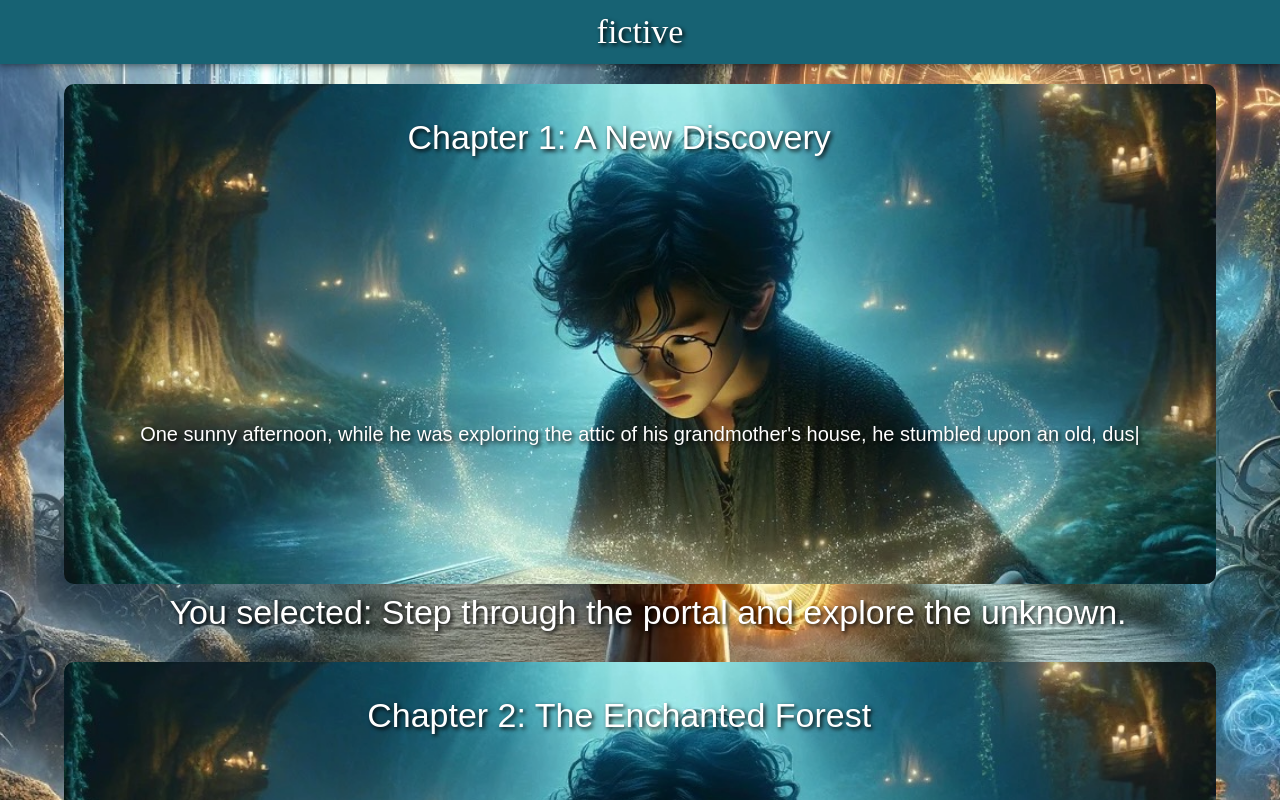
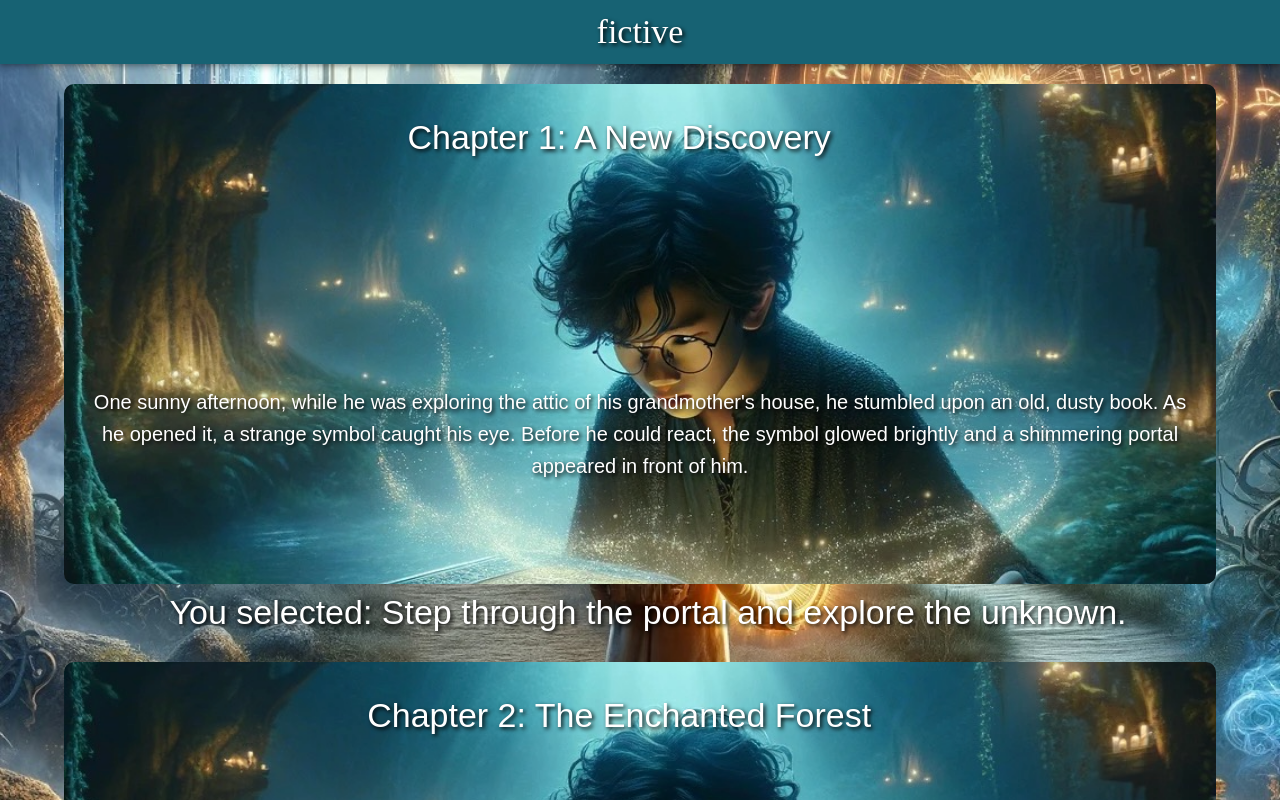
Before and after one commit to dylannguyen2809/fictive, a React (Create React App) app: page /story in a window 1280 px wide. Built offline with nearby package versions, Linux system fonts and the light colour scheme; no server answers; a web font is replaced by a local one.

Commit message:
more pages

```diff
--- a/src/components/Chapter.js
+++ b/src/components/Chapter.js
@@ -123,12 +123,20 @@ function Chapter(props) {
         />
         <div className={classes.chapterText}><Typography variant="h4">{props.chapterName}</Typography></div>
         <div className={classes.imageText}>
+          {props.currentChapter &&
             <Typography variant="h6">
               <Typed
                   strings={[props.chapterContent]}
                   typeSpeed={40}
+                  showCursor={false}
               />
             </Typography>
+          }
+          {!props.currentChapter &&
+            <Typography variant="h6">
+              {props.chapterContent}
+            </Typography>
+          }
         </div>
       </div>
       {!props.currentChapter && //OLD CHAPTER
--- a/src/components/Story.js
+++ b/src/components/Story.js
@@ -8,11 +8,6 @@ import Chapter from './Chapter';
 function Story() {
     const [currentTime, setCurrentTime] = useState('');
     const [chapterName, setChapterName] = useState('Chapter 1: A New Discovery');
-    const [chapterContent, setChapterContent] = useState("One sunny afternoon, while he was exploring the attic of his grandmother's house, he stumbled upon an old, dusty book. As he opened it, a strange symbol caught his eye. Before he could react, the symbol glowed brightly and a shimmering portal appeared in front of him.");
-    const [choice1, setChoice1] = useState("Step through the portal and explore the unknown.");
-    const [choice2, setChoice2] = useState("Open the book to discover its secrets");
-    const [selectedChoice, setSelectedChoice] = useState("Step through the portal and explore the unknown.");
-    const [currentChapter, setCurrentChapter] = useState(false);
 
     const [chapters, setChapters] = useState([
       {
```
Lines whose indentation alone changed are shown as unchanged.
